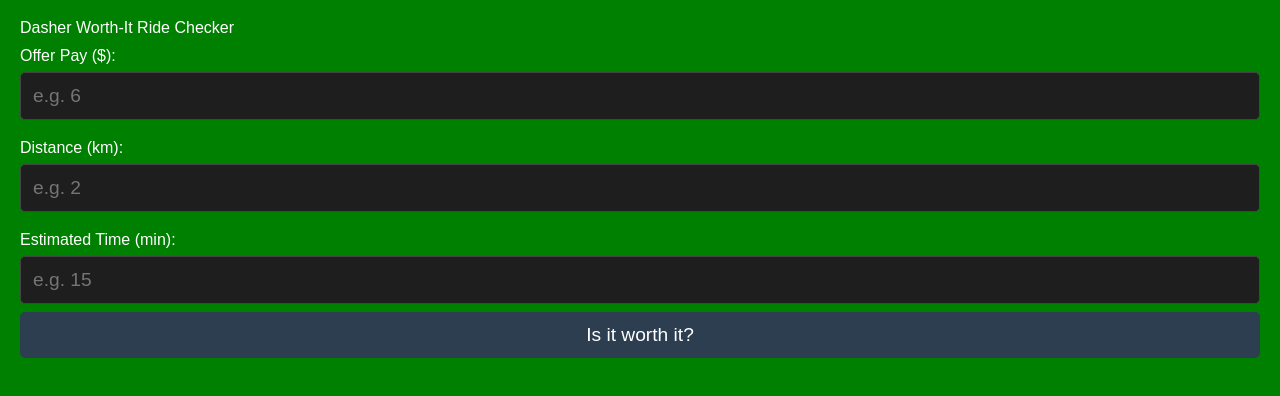
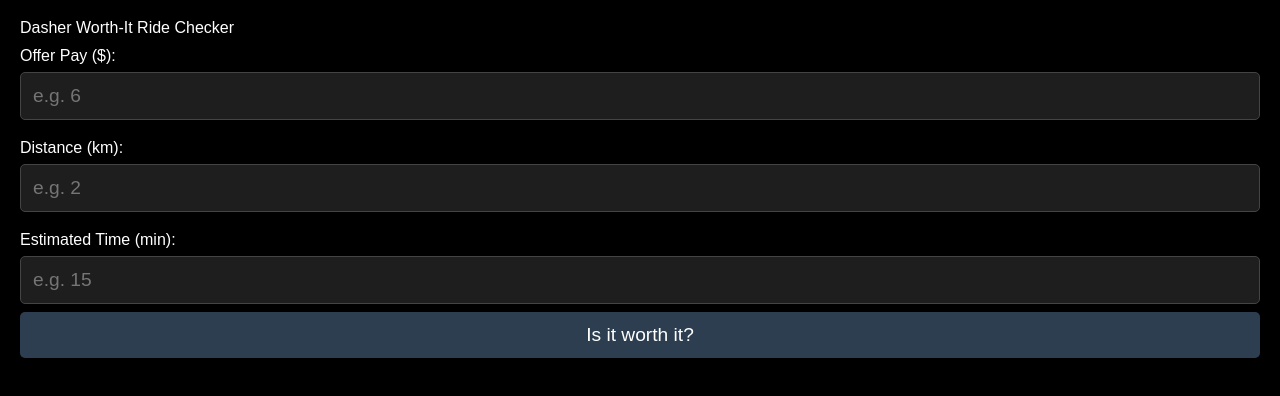
Before and after one commit to rarrdeguzman/dasherBike, a plain HTML site: page index.html in a window 1280 px wide. Drawn offline with Linux system fonts and the light colour scheme.

Commit message:
done for today

```diff
--- a/index.html
+++ b/index.html
@@ -1,3 +1,12 @@
+<!--
+
+Repo:
+https://github.com/rarrdeguzman/dasherBike
+
+URL:
+https://rarrdeguzman.github.io/dasherBike/
+
+-->
 <!DOCTYPE html>
 <html>
 <head>
@@ -12,7 +21,7 @@
       font-family: sans-serif;
       padding: 20px;
       margin: auto;
-      background-color: green;
+      background-color: #000000;
       color: #ffffff;
     }
     input {
```
